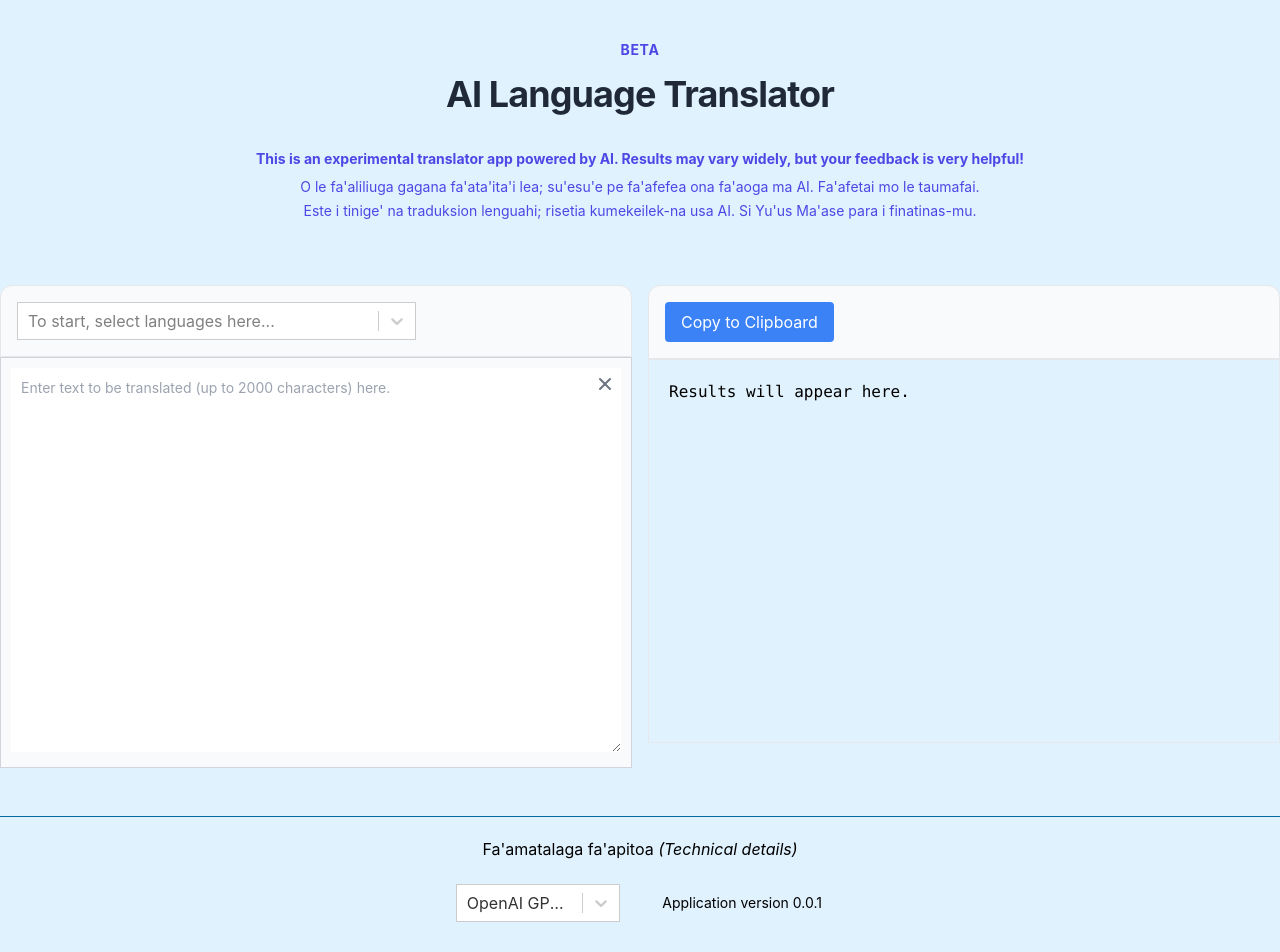
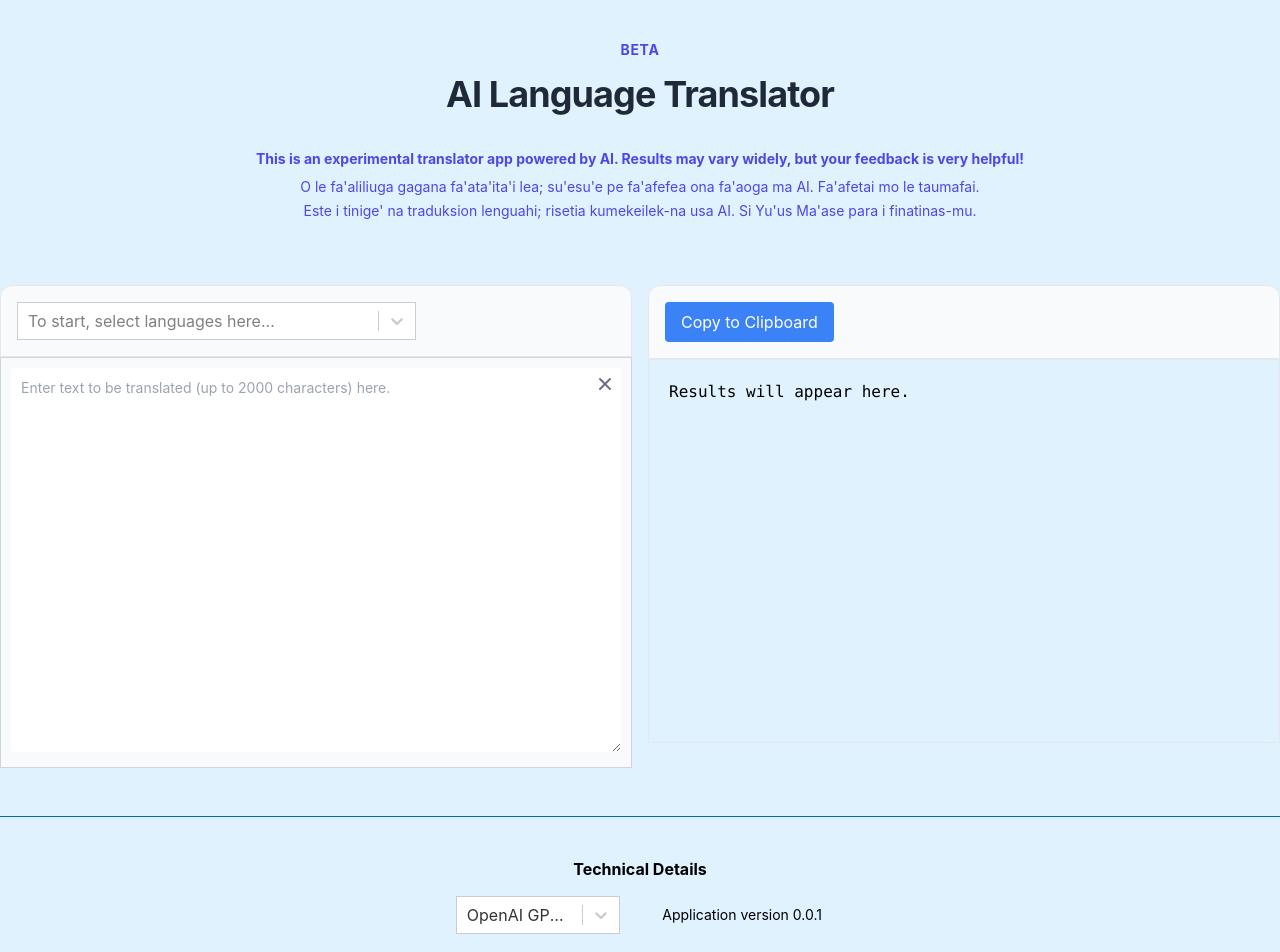
Before and after one commit to peterdresslar/ai-language-translate, a Next.js app: page / in a window 1280 px wide. Shown: the top 952 px of the page. Built offline with nearby package versions, Linux system fonts and the light colour scheme; no server answers.

Commit message:
format tweaks

```diff
--- a/components/translate.tsx
+++ b/components/translate.tsx
@@ -469,7 +469,7 @@ export default function Translate() {
                 <div className="technical-options flex justify-center mt-5">
                     <div className="grid grid-rows-2">
                         <div className="row flex justify-center">
-                            <h2 className="justify-center mb-5">Fa'amatalaga fa'apitoa <em>(Technical details)</em></h2>
+                            <h2 className="justify-center mt-5 md:mb-2 font-bold font-mono">Technical Details</h2>
                         </div>
                         <div className="row md:flex md:items-center gap-10 justify-evenly">
                             <div className="md:w-1/2 justify-center">
--- a/css/tailwind.css
+++ b/css/tailwind.css
@@ -54,7 +54,7 @@
 }
 
 .react-select-model {
-  @apply text-sm
+  @apply text-sm w-[200px]
 }
 
 .vote-btn:disabled {
```
